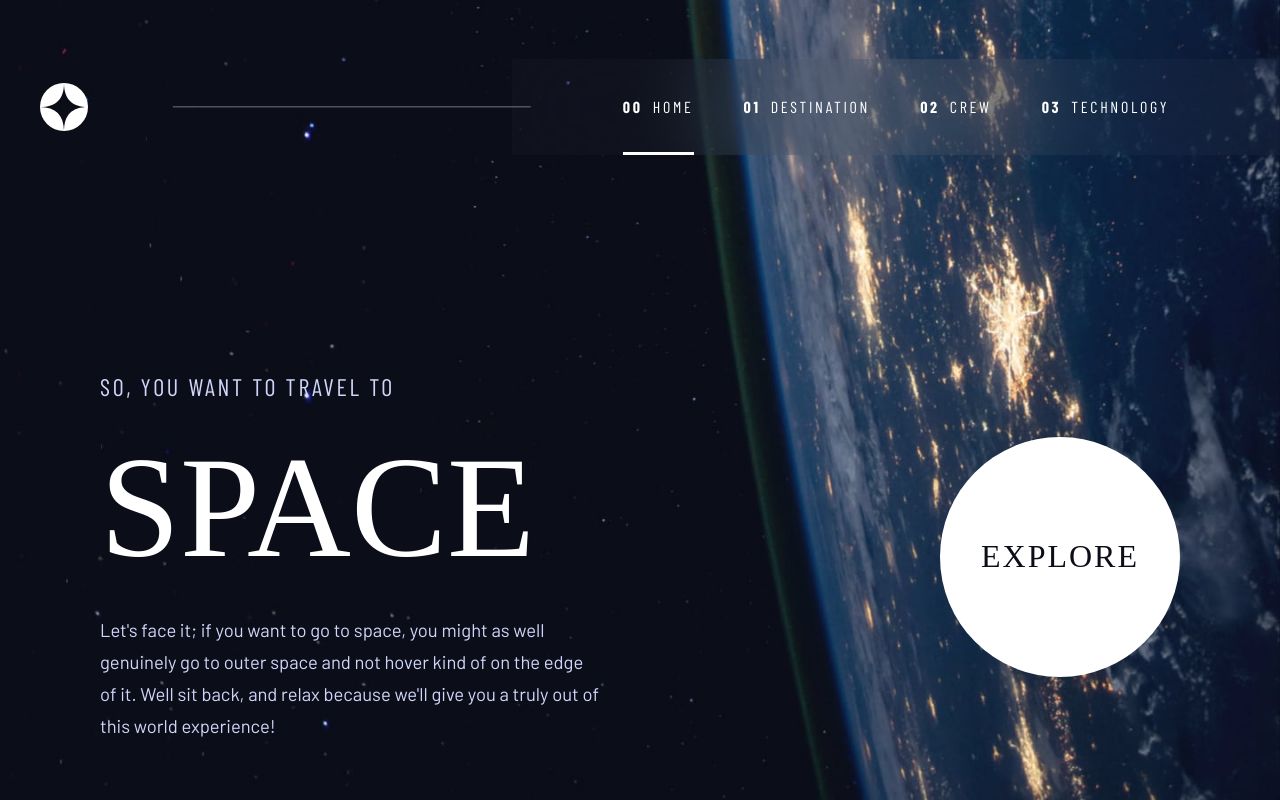
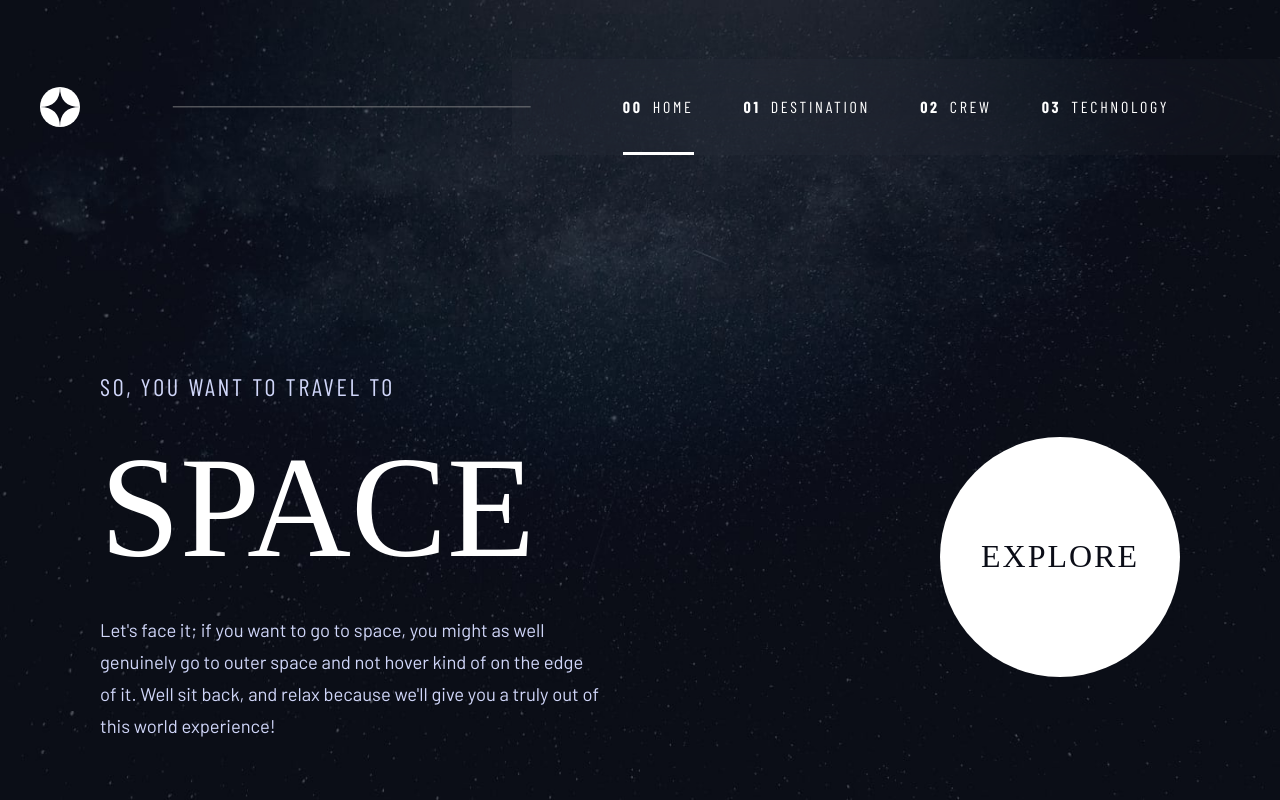
Before and after one commit to AlexDDevv/space-tourism, a React (Vite) app: page / in a window 1280 px wide. Built offline with nearby package versions, Linux system fonts and the light colour scheme; a web font is replaced by a local one.

Commit message:
Some adjustments to match with Figma

```diff
--- a/src/assets/sass/_settings.scss
+++ b/src/assets/sass/_settings.scss
@@ -9,6 +9,12 @@
     display: flex;
     align-items: center;
     justify-content: space-between;
+}
+
+@keyframes starRotation {
+    100% {
+        transform: rotate(360deg);
+    }
 }
 
 $bellefair: "Bellefair", serif;
@@ -27,10 +33,9 @@ $bgMenu: rgba(151, 151, 151, 0.04);
 }
 
 body {
-    background-image: url("/src/assets/home/background-home-mobile.jpg");
+    background-image: url("/src/assets/destination/background-destination-mobile.jpg");
     background-repeat: no-repeat;
     background-size: cover;
-    color: white;
     position: relative;
     overflow: hidden;
     max-width: 1440px;
@@ -38,11 +43,11 @@ body {
     height: 100dvh;
 
     @media screen and (min-width: 375px) and (max-width: 1024px) {
-        background-image: url("/src/assets/home/background-home-tablet.jpg");
+        background-image: url("/src/assets/destination/background-destination-tablet.jpg");
 
     }
     @media screen and (min-width: 1024px) and (max-width: 2560px) {
-        background-image: url("/src/assets/home/background-home-desktop.jpg");
+        background-image: url("/src/assets/destination/background-destination-desktop.jpg");
 
     }
 }
--- a/src/assets/sass/components/header/_header.scss
+++ b/src/assets/sass/components/header/_header.scss
@@ -1,7 +1,7 @@
 header {
     @include between;
     gap: 20px;
-    margin-bottom: 50px;
+    margin-bottom: 30px;
     padding: 25px 25px 0 25px;
     position: relative;
 
@@ -32,6 +32,8 @@ header {
     .logo {
         display: flex;
         position: relative;
+        height: 40px;
+        width: 40px;
 
         @media screen and (min-width: 768px) {
             padding-left: 40px;
--- a/src/assets/sass/components/header/_navBar.scss
+++ b/src/assets/sass/components/header/_navBar.scss
@@ -25,6 +25,7 @@
         height: 100vh;
         width: 0;
         transition: width 0.2s ease-in-out;
+        z-index: 999;
 
         &.open-menu {
             width: 68%;
--- a/src/assets/sass/components/home/_home.scss
+++ b/src/assets/sass/components/home/_home.scss
@@ -1,9 +1,8 @@
-main {
-    text-align: center;
+.main-home {
     @include center;
     flex-direction: column;
     gap: 50px;
-    padding: 0 25px;
+    padding: 20px 25px 0 25px;
 
     @media screen and (min-width: 375px) {
         gap: 75px;
@@ -22,6 +21,7 @@ main {
         @include center;
         flex-direction: column;
         gap: 16px;
+        text-align: center;
 
         @media screen and (min-width: 1024px) {
             gap: 24px;
--- a/src/components/home/HomeContent.jsx
+++ b/src/components/home/HomeContent.jsx
@@ -2,7 +2,7 @@ import React from 'react'
 
 export default function HomeContent() {
     return (
-        <main>
+        <main className='main-home'>
             <section>
                 <p className='travel'>So, you want to travel to</p>
                 <h1>Space</h1>
```
